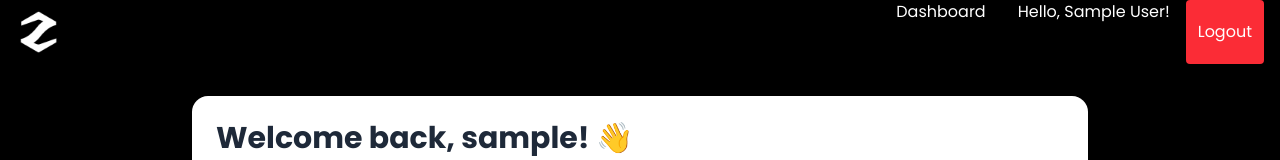
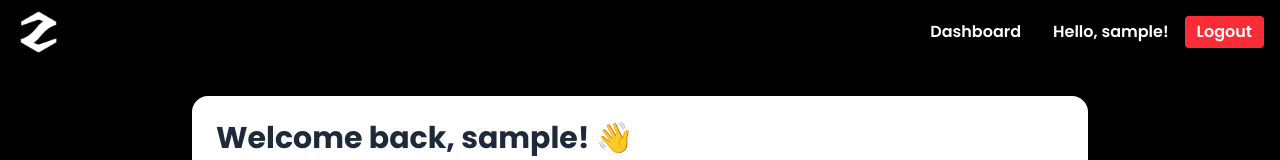
Before and after one commit to kharalnirmal/ZapLink, a React (Vite) app in the folder frontend/: page /dashboard in a window 1280 px wide. Shown: the top 160 px of the page. Built offline with nearby package versions, Linux system fonts and the light colour scheme; no server answers; sample sign-in values are in the browser's storage.

Commit message:
❌(dashboard): debugged navigate typo

```diff
--- a/frontend/src/components/Dashboard/Dashboard.jsx
+++ b/frontend/src/components/Dashboard/Dashboard.jsx
@@ -38,7 +38,7 @@ const Dashboard = () => {
   // WHY redirect? Protect dashboard from non-authenticated users
   useEffect(() => {
     if (!isAuthenticated) {
-      Navigate('/login');
+      navigate('/login');
     }
   }, [isAuthenticated, navigate]);
 
--- a/frontend/src/components/Layout/Navbar.jsx
+++ b/frontend/src/components/Layout/Navbar.jsx
@@ -22,11 +22,14 @@ const Navbar = () => {
           <div className='flex  item-center space-x-4 '>
             {isAuthenticated ? (
               <>
+              <div className='space-x-4 flex  items-center  font-semibold'>
                 <Link to="/" className='hover:text-blue-200'>Dashboard</Link>
-                <span className='text-white mx-4'>
-                  Hello, {user?.name}!
+
+                <span className='text-white mx-4 '>
+                  Hello, {user?.username}!
                 </span>
                 <button onClick={handleLogout} className='bg-red-500 hover:bg-red-600 text-white px-3 py-1 rounded'>Logout</button>
+                  </div>
               </>
             ) : (
               <>
```
